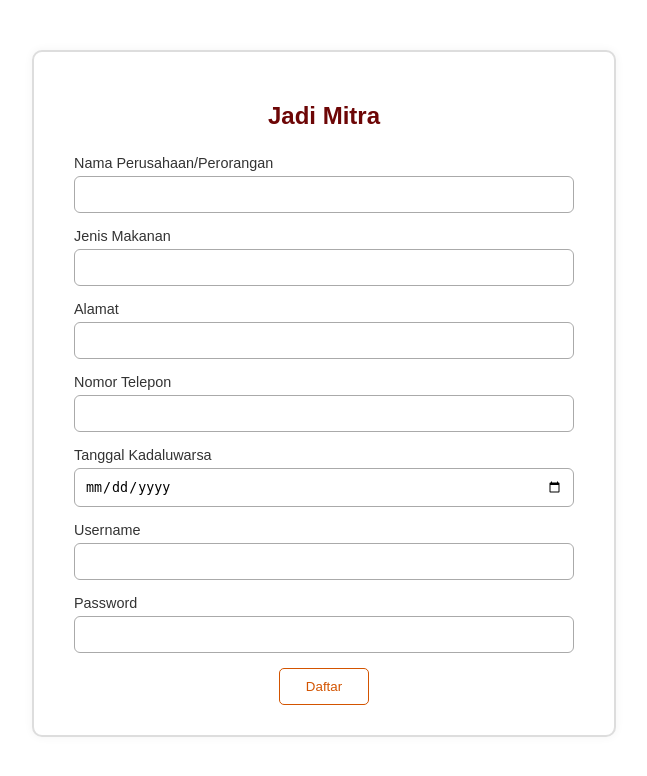
After one commit to IlyasWEBX1/FoodWise-CAPSTONE, a Django app: page /jadimitra/ in a window 1280 px wide. The commit adds this page. Shown: the top 776 px of the page, without its empty margins (316-963 px from the left). Run offline with Django 5.2, Linux system fonts and the light colour scheme.

Commit message:
login, jadi mitra, jadi relawan

```diff
--- /dev/null
+++ b/donation/static/css/jadimitra.css
@@ -0,0 +1,59 @@
+body {
+    font-family: Arial, sans-serif;
+    background-color: #ffffff;
+    margin: 0;
+    padding: 0;
+}
+
+.form-container {
+    max-width: 500px;
+    margin: 50px auto;
+    background-color: white;
+    padding: 30px 40px;
+    border: 2px solid #ddd;
+    border-radius: 10px;
+    box-shadow: 0 0 10px rgba(0,0,0,0.05);
+}
+
+h2 {
+    text-align: center;
+    color: #6d0606;
+    margin-bottom: 25px;
+}
+
+form {
+    display: flex;
+    flex-direction: column;
+}
+
+label {
+    margin-bottom: 5px;
+    font-size: 0.9rem;
+    color: #333;
+}
+
+input[type="text"],
+input[type="password"],
+input[type="date"] {
+    padding: 10px;
+    margin-bottom: 15px;
+    border: 1px solid #aaa;
+    border-radius: 6px;
+    outline: none;
+}
+
+button[type="submit"] {
+    padding: 10px;
+    background-color: white;
+    color: #d35400;
+    border: 1px solid #d35400;
+    border-radius: 5px;
+    cursor: pointer;
+    width: 90px;
+    align-self: center;
+}
+
+button[type="submit"]:hover {
+    background-color: #d35400;
+    color: white;
+}
--- a/donation/static/css/statusdonasi.css
+++ b/donation/static/css/statusdonasi.css
@@ -24,9 +24,9 @@ body {
 .sidebar button {
     display: block;
     margin: 10px 0;
-    width: 100%;
+    width: 138%;
     padding: 10px;
-    background-color:  rgb(220, 96, 24);
+    background-color:  #d35400;
     border: none;
     color: #ffffff;
     border-radius: 5px;
--- /dev/null
+++ b/donation/templates/donation/jadimitra.html
@@ -0,0 +1,39 @@
+{% load static %}
+<!DOCTYPE html>
+<html lang="id">
+<head>
+    <meta charset="UTF-8">
+    <title>Jadi Mitra - FoodWise</title>
+    <link rel="stylesheet" href="{% static 'css/jadimitra.css' %}">
+</head>
+<body>
+    <div class="form-container">
+        <h2>Jadi Mitra</h2>
+        <form method="post">
+            {% csrf_token %}
+            <label for="nama">Nama Perusahaan/Perorangan</label>
+            <input type="text" id="nama" name="nama" required>
+
+            <label for="jenis_makanan">Jenis Makanan</label>
+            <input type="text" id="jenis_makanan" name="jenis_makanan" required>
+
+            <label for="alamat">Alamat</label>
+            <input type="text" id="alamat" name="alamat" required>
+
+            <label for="telepon">Nomor Telepon</label>
+            <input type="text" id="telepon" name="telepon" required>
+
+            <label for="tanggal_kadaluwarsa">Tanggal Kadaluwarsa</label>
+            <input type="date" id="tanggal_kadaluwarsa" name="tanggal_kadaluwarsa" required>
+
+            <label for="username">Username</label>
+            <input type="text" id="username" name="username" required>
+
+            <label for="password">Password</label>
+            <input type="password" id="password" name="password" required>
+
+            <button type="submit">Daftar</button>
+        </form>
+    </div>
+</body>
+</html>
--- a/donation/urls.py
+++ b/donation/urls.py
@@ -10,5 +10,7 @@ urlpatterns = [
     path('donasi/', views.donatur, name='donasi_sekarang'),
     path('status/', views.status_donasi, name='status_donasi'),
     path('formdonasi/',views.form_donasi, name='form_donasi'),
-    path('riwayatdonasi/', views.riwayat_donasi, name='riwayat_donasi')
+    path('riwayatdonasi/', views.riwayat_donasi, name='riwayat_donasi'),
+    path('jadirelawan/', views.jadi_relawan, name='jadi_relawan'),
+    path('jadimitra/', views.jadi_mitra, name='jadi_mitra'),
 ]
--- a/donation/views.py
+++ b/donation/views.py
@@ -53,3 +53,9 @@ def form_donasi(request):
 
 def riwayat_donasi(request):
     return render(request, 'donation/riwayatdonasi.html')
+
+def jadi_relawan(request):
+    return render(request, 'donation/jadirelawan.html')
+
+def jadi_mitra(request):
+    return render(request, 'donation/jadimitra.html')
```
Also changed, not shown: donation/static/css/jadirelawan.css (added, +59 -0 lines), donation/static/css/login.css (added, +89 -0 lines), donation/templates/donation/jadirelawan.html (added, +39 -0 lines), donation/templates/donation/login.html (added, +34 -0 lines).
